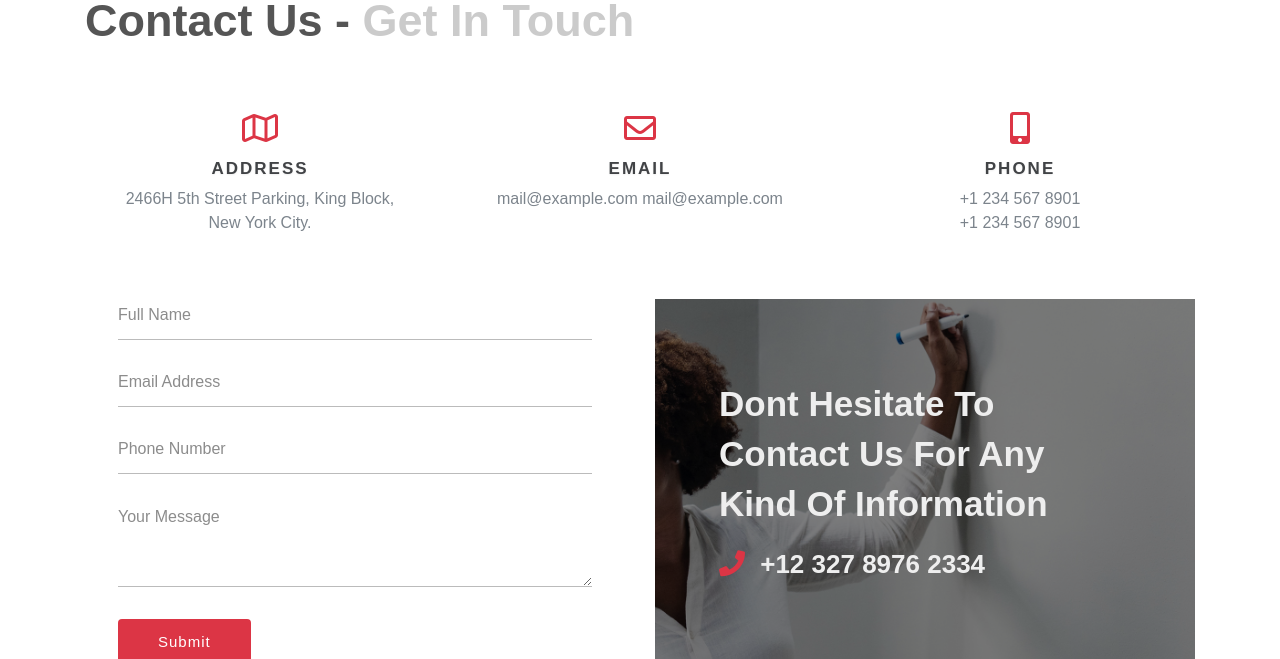
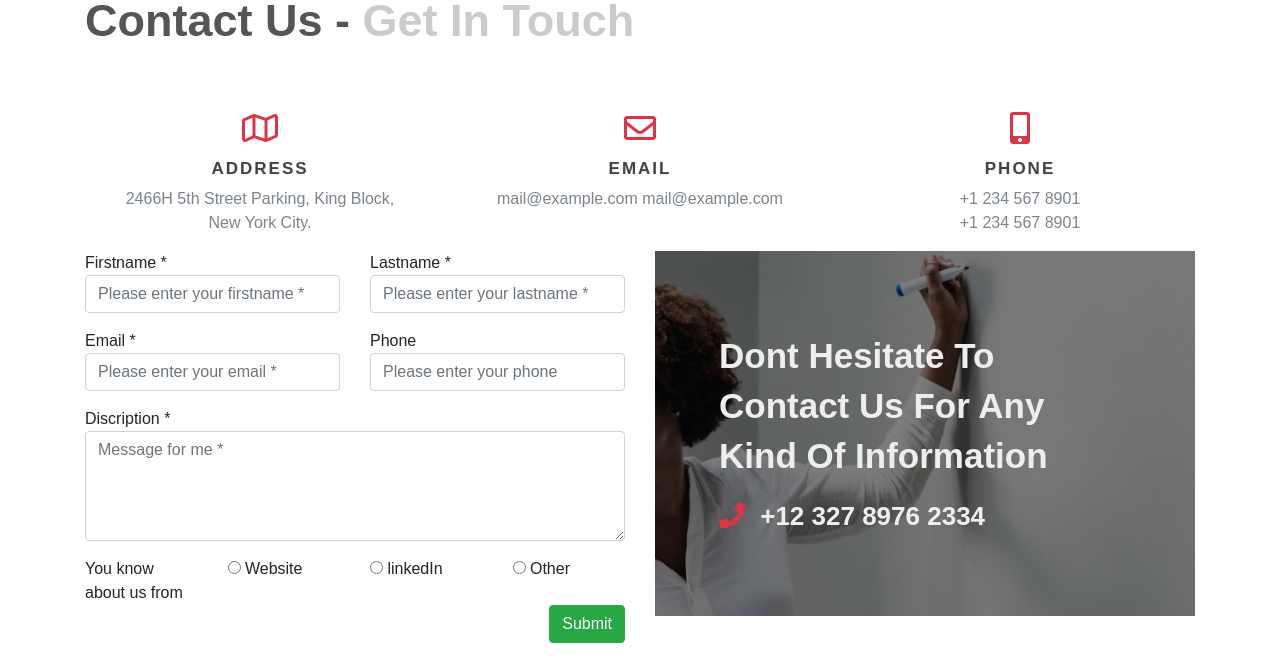
Before and after one commit to sneha-plainsurf/plainsurf_custom_php, a PHP site: page /contact.php in a window 1280 px wide. Shown: the part 406-1065 px from the top of the page. Run offline with PHP 8.4, Linux system fonts and the light colour scheme; data that the repository does not hold is empty; some web fonts are replaced; grey boxes are pictures that could not be loaded.

Commit message:
contact us page

```diff
--- a/contact.php
+++ b/contact.php
@@ -21,95 +21,7 @@
 		<!-- //breadcrumbs -->
 
 		<!-- contact -->
-		<section class="contact py-5">
-			<div class="container py-sm-3">
-				<h3 class="heading text-capitalize mb-lg-5 mb-4"> Contact Us - <span>Get In Touch</span> </h3>
-				<div class="address row">
-					<div class="col-md-4 address-grid">
-						<div class="address-info">
-							<div class="address-left text-center">
-								<i class="far fa-map"></i>
-							</div>
-							<div class="address-right text-center">
-								<h6 class="ad-info text-uppercase mb-2">Address</h6>
-								<p> 2466H 5th Street Parking, King Block, New York City.
-
-								</p>
-							</div>
-						</div>
-
-					</div>
-					<div class="col-md-4 address-grid">
-						<div class="address-info">
-							<div class="address-left text-center">
-								<i class="far fa-envelope"></i>
-							</div>
-							<div class="address-right text-center">
-								<h6 class="ad-info text-uppercase mb-2">Email</h6>
-								<a href="mailto:example@email.com"> mail@example.com</a>
-								<a href="mailto:example@email.com"> mail@example.com</a>
-							</div>
-
-						</div>
-					</div>
-					<div class="col-md-4 address-grid">
-						<div class="address-info">
-							<div class="address-left text-center">
-								<i class="fas fa-mobile-alt"></i>
-							</div>
-							<div class="address-right text-center">
-								<h6 class="ad-info text-uppercase mb-2">Phone</h6>
-								<p>+1 234 567 8901</p>
-								<p>+1 234 567 8901</p>
-
-							</div>
-						</div>
-					</div>
-				</div>
-				<div class="form row py-5">
-					<div class="col-lg-6 contact-form">
-						<form action="#" method="post">
-							<div class="fields-grid">
-								<div class="styled-input agile-styled-input-top">
-									<input type="text" name="First name" required="">
-									<label>Full Name</label>
-									<span></span>
-								</div>
-								<div class="styled-input">
-									<input type="email" name="Email" required="">
-									<label>Email Address</label>
-									<span></span>
-								</div>
-								<div class="styled-input">
-									<input type="tel" name="Phone" required="">
-									<label>Phone Number</label>
-									<span></span>
-								</div>
-								<div class="styled-input mt-5">
-									<textarea></textarea>
-									<label class="text">Your Message</label>
-									<span></span>
-								</div>
-							</div>
-							<input type="submit" value="Submit">
-						</form>
-					</div>
-					<div class="col-lg-6 mt-lg-0 mt-5">
-						<div class="bg-img">
-							<div class="contact-layer">
-								<h3 class="mb-3">Dont hesitate to contact us for any kind of information</h3>
-								<p><i class="fas mr-2 fa-phone"></i> +12 327 8976 2334</p>
-							</div>
-						</div>
-					</div>
-				</div>
-
-				<div class="map">
-					<iframe src="https://www.google.com/maps/embed?pb=!1m18!1m12!1m3!1d387142.84010033106!2d-74.25819252532891!3d40.70583163828471!2m3!1f0!2f0!3f0!3m2!1i1024!2i768!4f13.1!3m3!1m2!1s0x89c24fa5d33f083b%3A0xc80b8f06e177fe62!2sNew+York%2C+NY%2C+USA!5e0!3m2!1sen!2sin!4v1475140387172"
-						style="border:0"></iframe>
-				</div>
-			</div>
-		</section>
+		<?php include_once './includes/contact_form.php'; ?>
 		<!-- //contact -->
 
 
--- /dev/null
+++ b/controller/contact.php
@@ -0,0 +1,3 @@
+<?php
+
+print_r($_REQUEST);
--- /dev/null
+++ b/includes/contact_form.php
@@ -0,0 +1,146 @@
+<section class="contact py-5">
+    <div class="container py-sm-3">
+        <h3 class="heading text-capitalize mb-lg-5 mb-4"> Contact Us - <span>Get In Touch</span> </h3>
+        <div class="address row">
+            <div class="col-md-4 address-grid">
+                <div class="address-info">
+                    <div class="address-left text-center">
+                        <i class="far fa-map"></i>
+                    </div>
+                    <div class="address-right text-center">
+                        <h6 class="ad-info text-uppercase mb-2">Address</h6>
+                        <p> 2466H 5th Street Parking, King Block, New York City.
+
+                        </p>
+                    </div>
+                </div>
+
+            </div>
+            <div class="col-md-4 address-grid">
+                <div class="address-info">
+                    <div class="address-left text-center">
+                        <i class="far fa-envelope"></i>
+                    </div>
+                    <div class="address-right text-center">
+                        <h6 class="ad-info text-uppercase mb-2">Email</h6>
+                        <a href="mailto:example@email.com"> mail@example.com</a>
+                        <a href="mailto:example@email.com"> mail@example.com</a>
+                    </div>
+
+                </div>
+            </div>
+            <div class="col-md-4 address-grid">
+                <div class="address-info">
+                    <div class="address-left text-center">
+                        <i class="fas fa-mobile-alt"></i>
+                    </div>
+                    <div class="address-right text-center">
+                        <h6 class="ad-info text-uppercase mb-2">Phone</h6>
+                        <p>+1 234 567 8901</p>
+                        <p>+1 234 567 8901</p>
+
+                    </div>
+                </div>
+            </div>
+        </div>
+        <form action="/controller/contact.php" name="" method="post">
+        <div class="row">
+            <div class="col-lg-6">
+                <div class="row">
+                    <div class="col-md-6">
+                        <div class="form-group">
+                            <label for="form_name">Firstname *</label>
+                            <input id="form_name" type="text" name="name" class="form-control" placeholder="Please enter your firstname *" required="required" data-error="Firstname is required.">
+                            <div class="help-block with-errors"></div>
+                        </div>
+                    </div>
+                    <div class="col-md-6">
+                        <div class="form-group">
+                            <label for="form_lastname">Lastname *</label>
+                            <input id="form_lastname" type="text" name="surname" class="form-control" placeholder="Please enter your lastname *" required="required" data-error="Lastname is required.">
+                            <div class="help-block with-errors"></div>
+                        </div>
+                    </div>
+                </div>
+                <div class="row">
+                    <div class="col-md-6">
+                        <div class="form-group">
+                            <label for="form_email">Email *</label>
+                            <input id="form_email" type="email" name="email" class="form-control" placeholder="Please enter your email *" required="required" data-error="Valid email is required.">
+                            <div class="help-block with-errors"></div>
+                        </div>
+                    </div>
+                    <div class="col-md-6">
+                        <div class="form-group">
+                            <label for="form_phone">Phone</label>
+                            <input id="form_phone" type="tel" name="phone" class="form-control" placeholder="Please enter your phone">
+                            <div class="help-block with-errors"></div>
+                        </div>
+                    </div>
+                </div>
+                <div class="row">
+                    <div class="col-md-12">
+                        <div class="form-group">
+                            <label for="form_message">Discription *</label>
+                            <textarea id="form_message" name="message" class="form-control" placeholder="Message for me *" rows="4" required data-error="Please,leave us a message."></textarea>
+                            <div class="help-block with-errors"></div>
+                        </div>
+                    </div>
+
+                </div>
+
+                <div class="row">
+                    <div class="col-md-12">
+                        <div class="row">
+                            <div class="col-lg-3">
+                            <p>You know about us from</p>
+                            </div>
+                            <div class="col-lg-3">
+                            <label class="radio-inline">
+                                <input type="radio" name="optradio" > Website
+                            </label>
+                            </div>
+                            <div class="col-lg-3">
+                            <label class="radio-inline">
+                                <input type="radio" name="optradio"> linkedIn
+                            </label>
+                            </div>
+                            <div class="col-lg-3">
+                            <label class="radio-inline">
+                                <input type="radio" name="optradio">  Other
+                            </label>
+                            </div>
+                        </div>
+                    </div>
+                </div>
+                <div class="row f">
+                    <div class="col-md-12 text-right">
+                        <input type="submit" class="btn btn-success btn-send  " value="Submit">
+                    </div>
+
+                </div>
+            </div>
+
+        </form>
+            <div class="col-lg-6">
+                <div class="row">
+                    <div class="col-lg-12 mt-lg-0 mt-5">
+                        <div class="bg-img">
+                            <div class="contact-layer">
+                                <h3 class="mb-3">Dont hesitate to contact us for any kind of information</h3>
+                                <p><i class="fas mr-2 fa-phone"></i> +12 327 8976 2334</p>
+                            </div>
+                        </div>
+                    </div>
+                </div>
+            </div>
+        </div>
+        </form>
+    </div>
+
+    <div class="map">
+        <iframe src="https://www.google.com/maps/embed?pb=!1m18!1m12!1m3!1d387142.84010033106!2d-74.25819252532891!3d40.70583163828471!2m3!1f0!2f0!3f0!3m2!1i1024!2i768!4f13.1!3m3!1m2!1s0x89c24fa5d33f083b%3A0xc80b8f06e177fe62!2sNew+York%2C+NY%2C+USA!5e0!3m2!1sen!2sin!4v1475140387172"
+                style="border:0"></iframe>
+    </div>
+
+</section>
--- a/nbproject/project.xml
+++ b/nbproject/project.xml
@@ -5,5 +5,8 @@
         <data xmlns="http://www.netbeans.org/ns/php-project/1">
             <name>custom_plainsur_site</name>
         </data>
+        <spellchecker-wordlist xmlns="http://www.netbeans.org/ns/spellchecker-wordlist/1">
+            <word>WEBSITE</word>
+        </spellchecker-wordlist>
     </configuration>
 </project>
```
